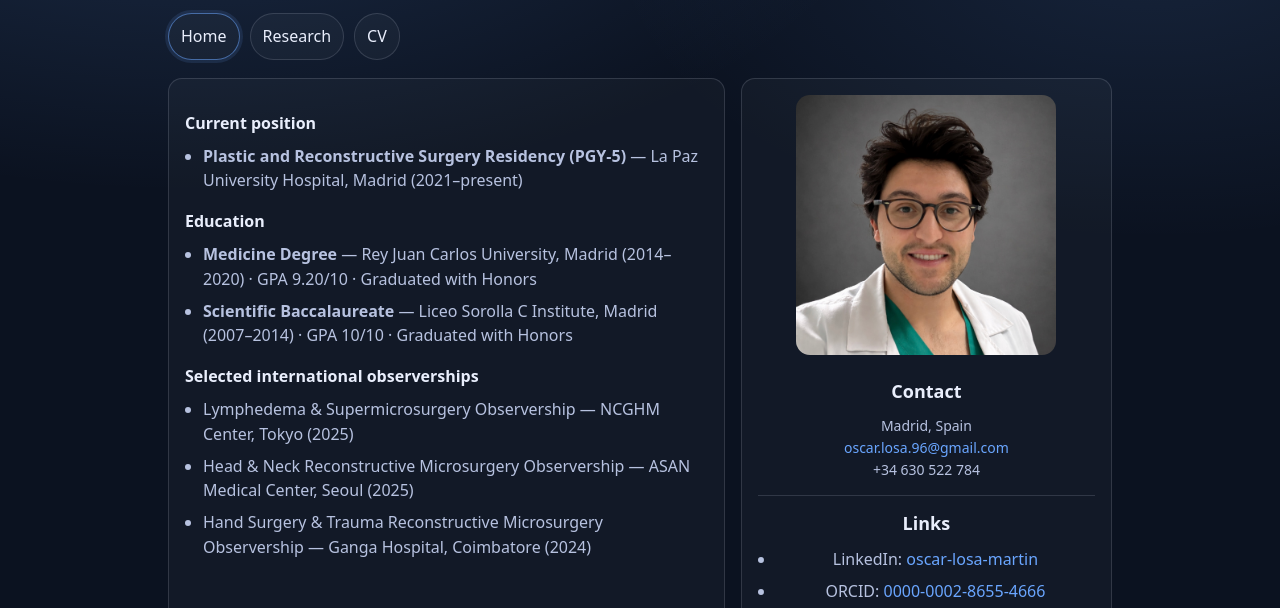
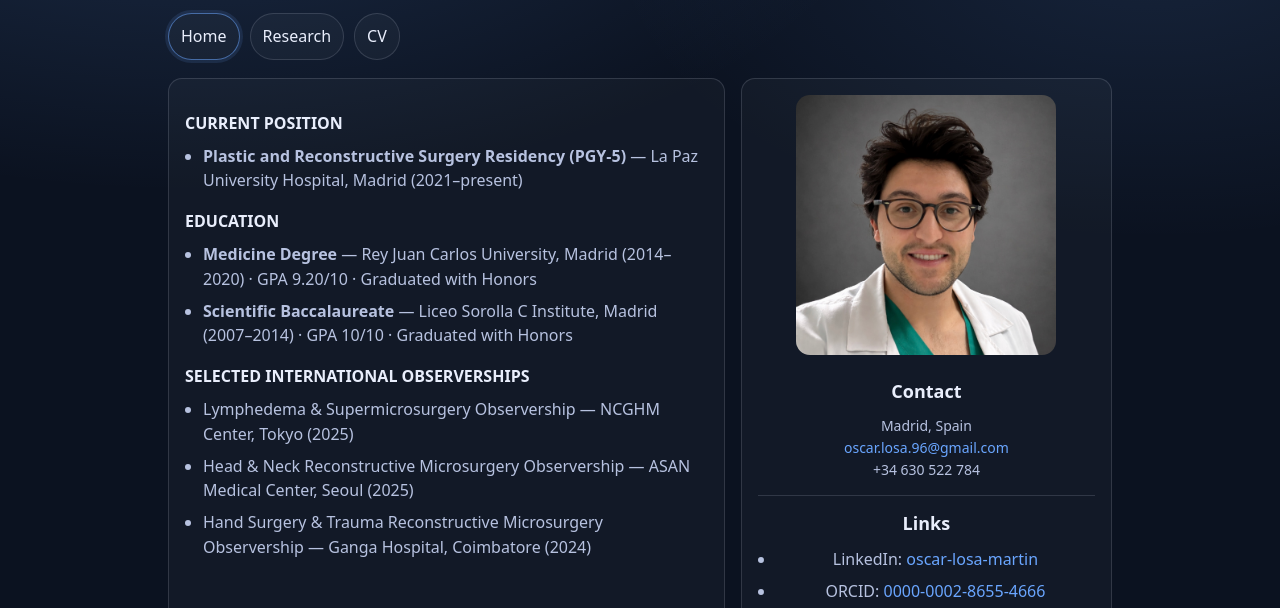
Before and after one commit to OscarLosa/oscarlosa.github.io, a plain HTML site: page index.html in a window 1280 px wide. Shown: the part 168-776 px from the top of the page. Drawn offline with Linux system fonts and the light colour scheme.

Commit message:
Update index.html

```diff
--- a/index.html
+++ b/index.html
@@ -55,18 +55,18 @@
 
     <section class="grid">
       <article class="card">
-        <h3>Current position</h3>
+        <h3>CURRENT POSITION</h3>
         <ul class="list">
           <li><strong>Plastic and Reconstructive Surgery Residency (PGY-5)</strong> — La Paz University Hospital, Madrid (2021–present)</li>
         </ul>
 
-        <h3>Education</h3>
+        <h3>EDUCATION</h3>
         <ul class="list">
           <li><strong>Medicine Degree</strong> — Rey Juan Carlos University, Madrid (2014–2020) · GPA 9.20/10 · Graduated with Honors</li>
           <li><strong>Scientific Baccalaureate</strong> — Liceo Sorolla C Institute, Madrid (2007–2014) · GPA 10/10 · Graduated with Honors</li>
         </ul>
 
-        <h3>Selected international observerships</h3>
+        <h3>SELECTED INTERNATIONAL OBSERVERSHIPS</h3>
         <ul class="list">
           <li>Lymphedema & Supermicrosurgery Observership — NCGHM Center, Tokyo (2025)</li>
           <li>Head & Neck Reconstructive Microsurgery Observership — ASAN Medical Center, Seoul (2025)</li>
```
